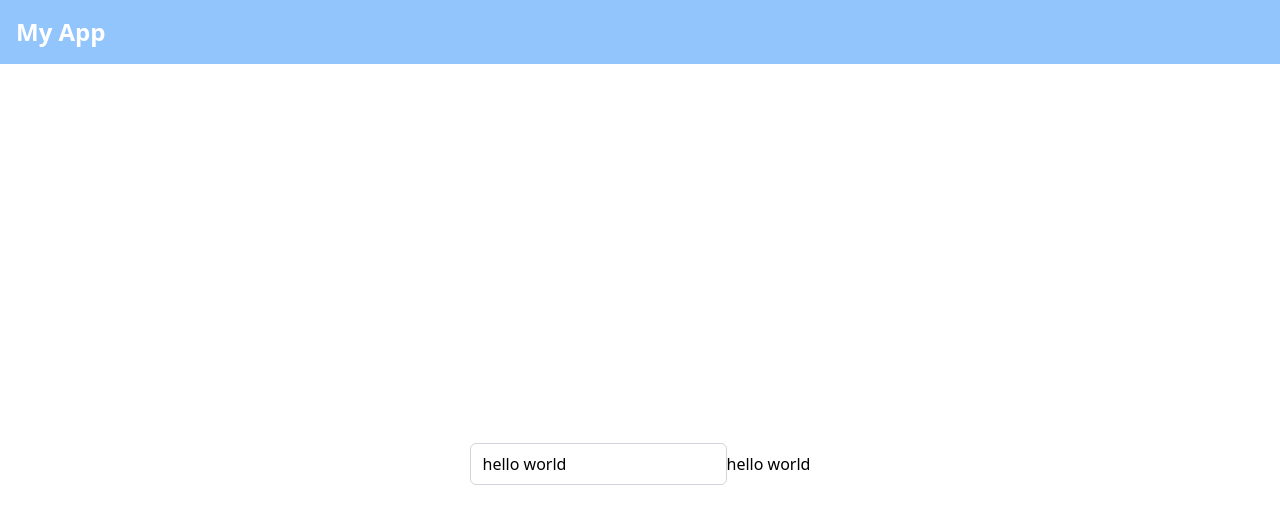
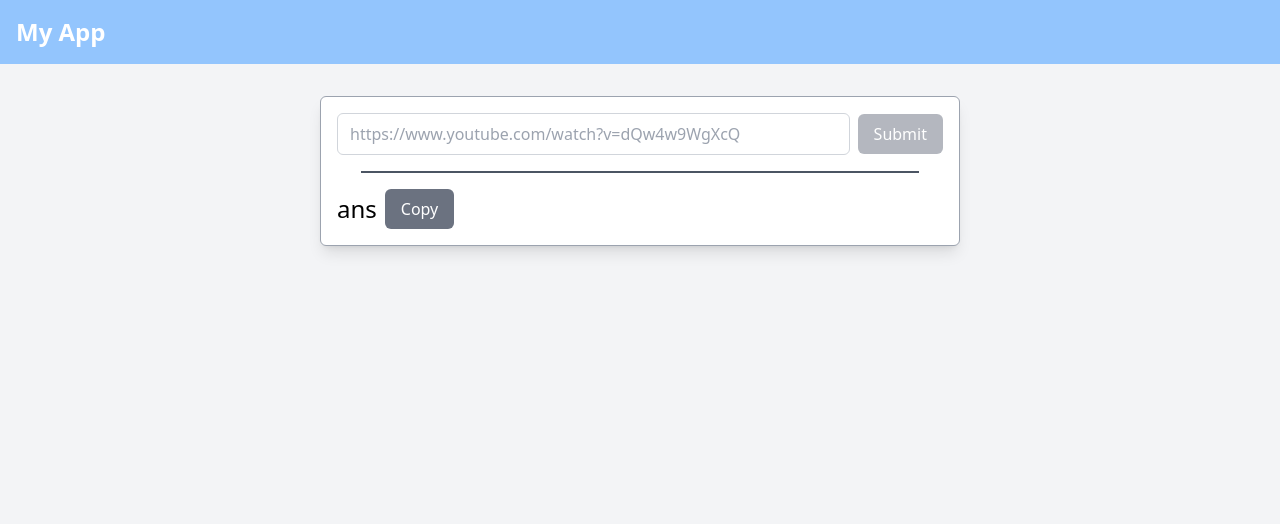
Before and after one commit to JasrajChouhan/urlshortner, a Next.js app: page / in a window 1280 px wide. Shown: the top 524 px of the page. Built offline with nearby package versions, Linux system fonts and the light colour scheme.

Commit message:
(feat): add input card

```diff
--- a/app/(main)/page.tsx
+++ b/app/(main)/page.tsx
@@ -1,33 +1,26 @@
 "use client";
 import { Header } from "@/components/Header/header";
-import { Input } from "@/components/input";
-import { UserButton } from "@clerk/nextjs";
-import { useState } from "react";
+import { InputCard } from "@/components/Input-Card/input-card";
 
 export default function Home() {
-  const [value, setValue] = useState("hello world");
   return (
-    <div>
-
+    <div className="min-h-screen bg-gray-100">
       <Header />
-      <div className="flex justify-center items-center mx-auto  min-h-screen" >
-        <div >
-
-          <Input
-            type="text"
-            value={value}
-            onChange={(e) => { setValue(e.target.value) }}
-            variant="outline"
-            size="md"
-            className="w-1/2"
-          />
-
+      <div className="input-card w-full sm:w-3/4 md:w-2/3 lg:w-1/2 mx-auto mt-8 border border-gray-400 shadow-lg rounded-md p-4 bg-white">
+        <InputCard />
+        <div className="border border-gray-600 border-width-2 mt-4 mx-6"></div>
+        <div className="flex flex-col sm:flex-row items-center gap-2 mt-4">
+          <p className="text-lg sm:text-2xl cursor-pointer">ans</p>
+          <button
+            onClick={() => {
+              console.log("copied");
+            }}
+            className="bg-gray-500 text-white px-4 py-2 rounded-md cursor-pointer hover:bg-gray-600 transition"
+          >
+            Copy
+          </button>
         </div>
-
-
-        <UserButton />
-        hello world</div>
-
+      </div>
     </div>
-  )
+  );
 }
--- /dev/null
+++ b/components/Input-Card/input-card.tsx
@@ -0,0 +1,31 @@
+import { Input } from "@/components/input";
+import { useState } from "react";
+
+export const InputCard = () => {
+  const [value, setValue] = useState<string>("");
+
+  return (
+    <div>
+      <div>
+        <form method="post" className="flex flex-col sm:flex-row items-center gap-2">
+          <Input
+            type="text"
+            value={value}
+            onChange={(e) => setValue(e.target.value)}
+            variant="outline"
+            size="md"
+            placeholder="https://www.youtube.com/watch?v=dQw4w9WgXcQ"
+            className="flex-1 p-2 border border-gray-300 rounded-md focus:outline-none focus:ring focus:ring-gray-400"
+          />
+          <button
+            type="submit"
+            className="bg-gray-500 text-white px-4 py-2 rounded-md disabled:opacity-50 hover:bg-gray-600 transition"
+            disabled={value === ""}
+          >
+            Submit
+          </button>
+        </form>
+      </div>
+    </div>
+  );
+};
```
